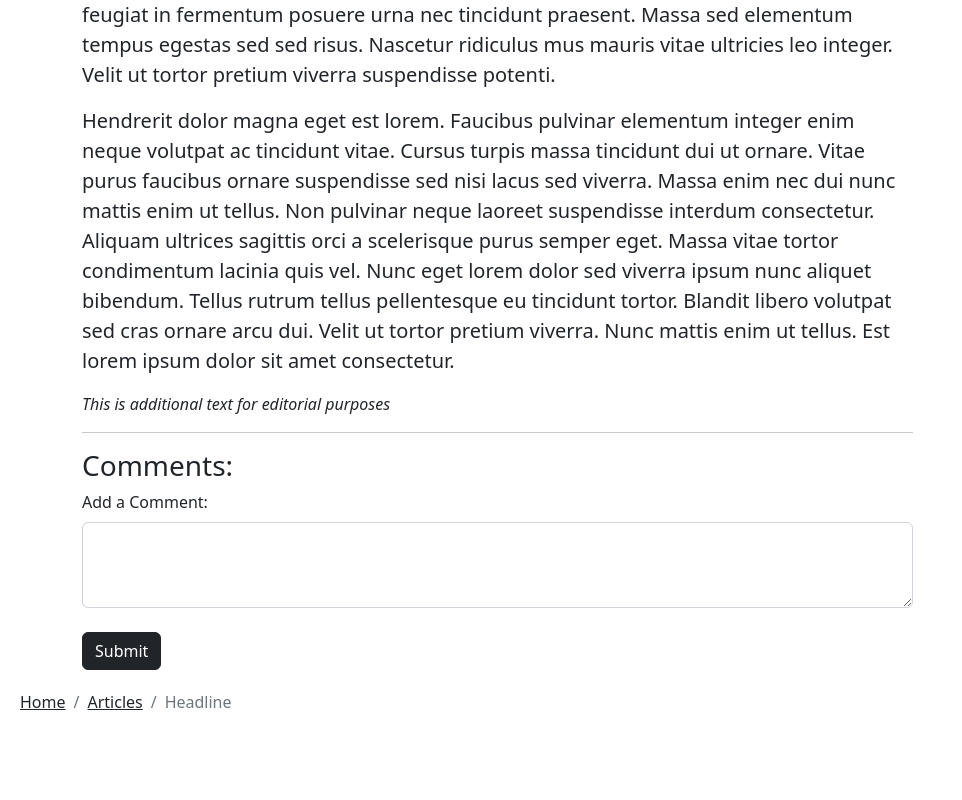
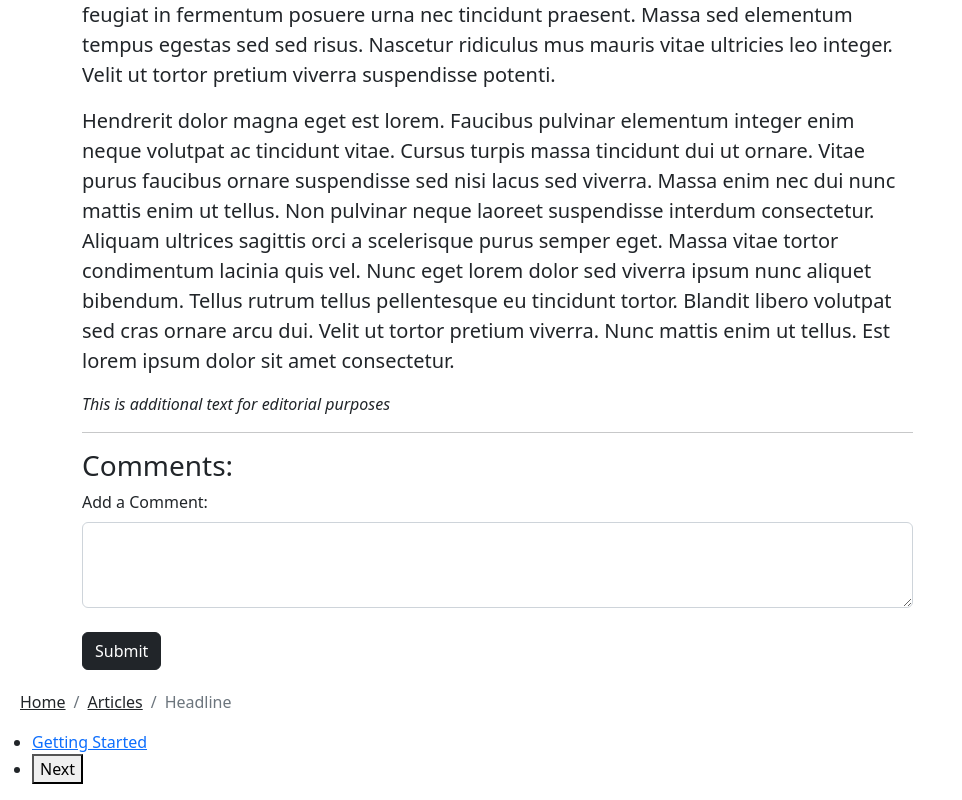
Before and after one commit to AliciaMoses/react-bootstrap-primer, a React (Create React App) app: page /examples/magazine in a window 1280 px wide. Shown: the part 1321-2121 px from the top of the page, without its empty margins (0-962 px from the left). Before the commit the page ends 2051 px from the top, so only its background shows below. Built offline with nearby package versions, Linux system fonts and the light colour scheme.

Commit message:
Added bottom navigation to pages Updated PageList paths and labels to include cards and example pages

```diff
--- a/src/App.js
+++ b/src/App.js
@@ -14,6 +14,7 @@ import DynamicCards from "./components/pages/dynamic-cards/DynamicCards";
 import SocialMediaFeed from "./components/pages/examples/social-media/SocialMediaFeed";
 import LandingPage from "./components/pages/examples/landing-page/LandingPage";
 import Magazine from "./components/pages/examples/magazine/Magazine";
+import BottomNavigation from "./components/base-components/BottomNavigation";
 
 function App() {
   return (
@@ -35,6 +36,7 @@ function App() {
           <Route exact path="/examples/landing-page" element={<LandingPage/>} />
           <Route exact path="/examples/magazine" element={<Magazine/>} />
         </Routes>
+        <BottomNavigation />
       </BrowserRouter>
     </>
   );
--- /dev/null
+++ b/src/components/base-components/BottomNavigation.js
@@ -0,0 +1,45 @@
+import { useState } from "react";
+import { Link, useNavigate } from "react-router-dom";
+import PageList from "./PageList";
+
+function BottomNavigation() {
+  const navigate = useNavigate();
+  const [currentPageIndex, setCurrentPageIndex] = useState(0);
+  const currentPage = PageList[currentPageIndex];
+
+  const goToNextPage = () => {
+    if (currentPageIndex < PageList.length - 1) {
+      setCurrentPageIndex(currentPageIndex + 1);
+      navigate(PageList[currentPageIndex + 1].path);
+    }
+  };
+
+  const goToPreviousPage = () => {
+    if (currentPageIndex > 0) {
+      setCurrentPageIndex(currentPageIndex - 1);
+      navigate(PageList[currentPageIndex - 1].path);
+    }
+  };
+
+  return (
+    <nav>
+      <ul>
+        {currentPageIndex > 0 && (
+          <li>
+            <button onClick={goToPreviousPage}>Previous</button>
+          </li>
+        )}
+        <li key={currentPage.path}>
+          <Link to={currentPage.path}>{currentPage.label}</Link>
+        </li>
+        {currentPageIndex < PageList.length - 1 && (
+          <li>
+            <button onClick={goToNextPage}>Next</button>
+          </li>
+        )}
+      </ul>
+    </nav>
+  );
+}
+
+export default BottomNavigation;
--- a/src/components/base-components/PageList.js
+++ b/src/components/base-components/PageList.js
@@ -1,12 +1,20 @@
 const PageList = [
-    { path: '/buttons', label: 'Buttons' },
-    { path: '/dynamic-forms', label: 'Dynamic Forms' },
-    { path: '/forms', label: 'Forms' },
-    { path: '/getting-started', label: 'Getting Started' },
-    { path: '/', label: 'Home' },
-    { path: '/layouts', label: 'Layouts' },
-    { path: '/navbars', label: 'Navbars' },
-    { path: '/typography', label: 'Typography' },
-]
+  { path: "/getting-started", label: "Getting Started" },
+  { path: "/typography", label: "Typography" },
+  { path: "/buttons", label: "Buttons" },
+  { path: "/forms", label: "Forms" },
+  { path: "/dynamic-forms", label: "Dynamic Forms" },
+  { path: "/navbars", label: "Navbars" },
+  { path: "/cards", label: "Cards" },
+  { path: "/dynamic-cards", label: "Dynamic Cards" },
+  { path: "/layouts", label: "Layouts" },
+  { path: "/examples", label: "Examples" },
+  { path: "/examples/landing-page", label: "Example: Landing Page" },
+  { path: "/examples/social-media-feed", label: "Example: Social Media Feed" },
+  { path: "/examples/magazine", label: "Example: Magazine" },
+  { path: "/", label: "Home" },
+];
+
+PageList.find((page) => page.label === "Home").path = "/getting-started";
 
 export default PageList;
```
